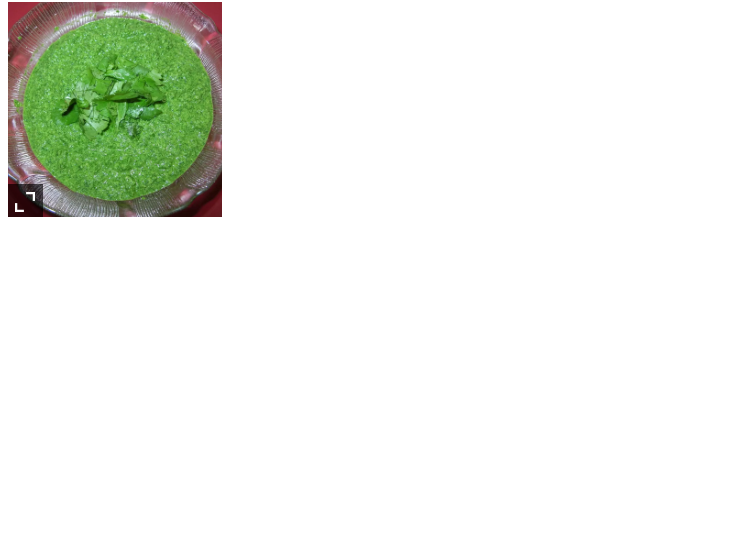
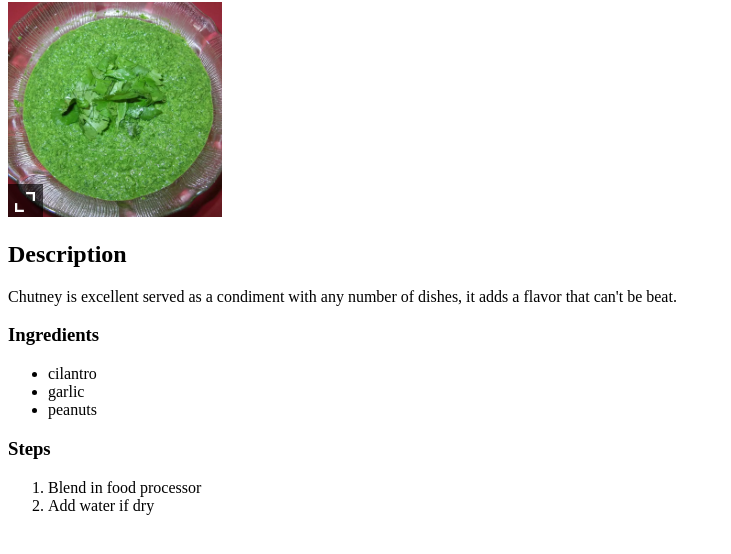
Before and after one commit to sararsaurus/odin-recipies, a plain HTML site: page recipes/chutney.html in a window 1280 px wide. Shown: the part 78-632 px from the top of the page, without its empty margins (0-731 px from the left). Drawn offline with Linux system fonts and the light colour scheme.

Commit message:
Add ingredients and method

```diff
--- a/recipes/chutney.html
+++ b/recipes/chutney.html
@@ -9,5 +9,18 @@
 <body>
     <h1>Green Chutney</h1>
     <img src="/img/chutney.png" alt="chutney">
+    <h2>Description</h2>
+        <p>Chutney is excellent served as a condiment with any number of dishes, it adds a flavor that can't be beat.</p>
+    <h3>Ingredients</h3>
+        <ul>
+            <li>cilantro</li>
+            <li>garlic</li>
+            <li>peanuts</li>
+        </ul>
+    <h3>Steps</h3>
+        <ol>
+            <li>Blend in food processor</li>
+            <li>Add water if dry</li>
+        </ol>
 </body>
 </html>
```
